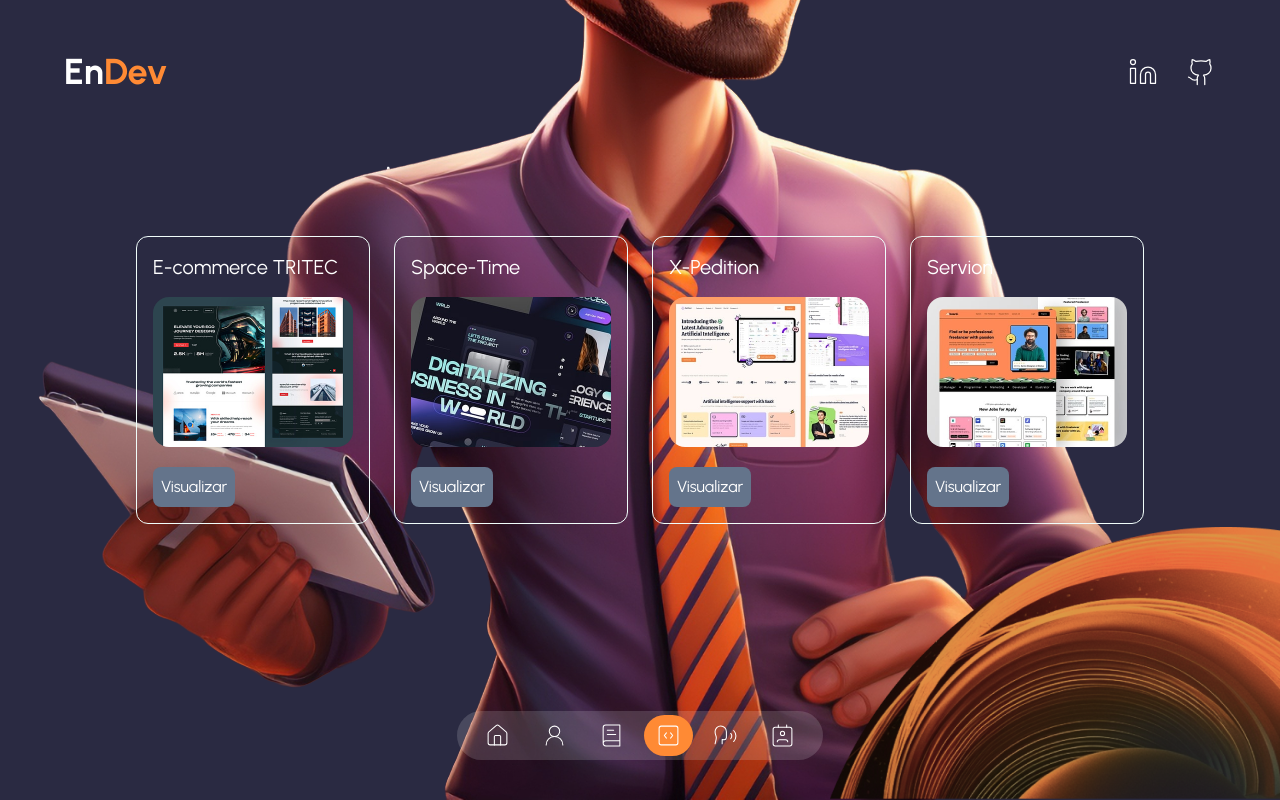
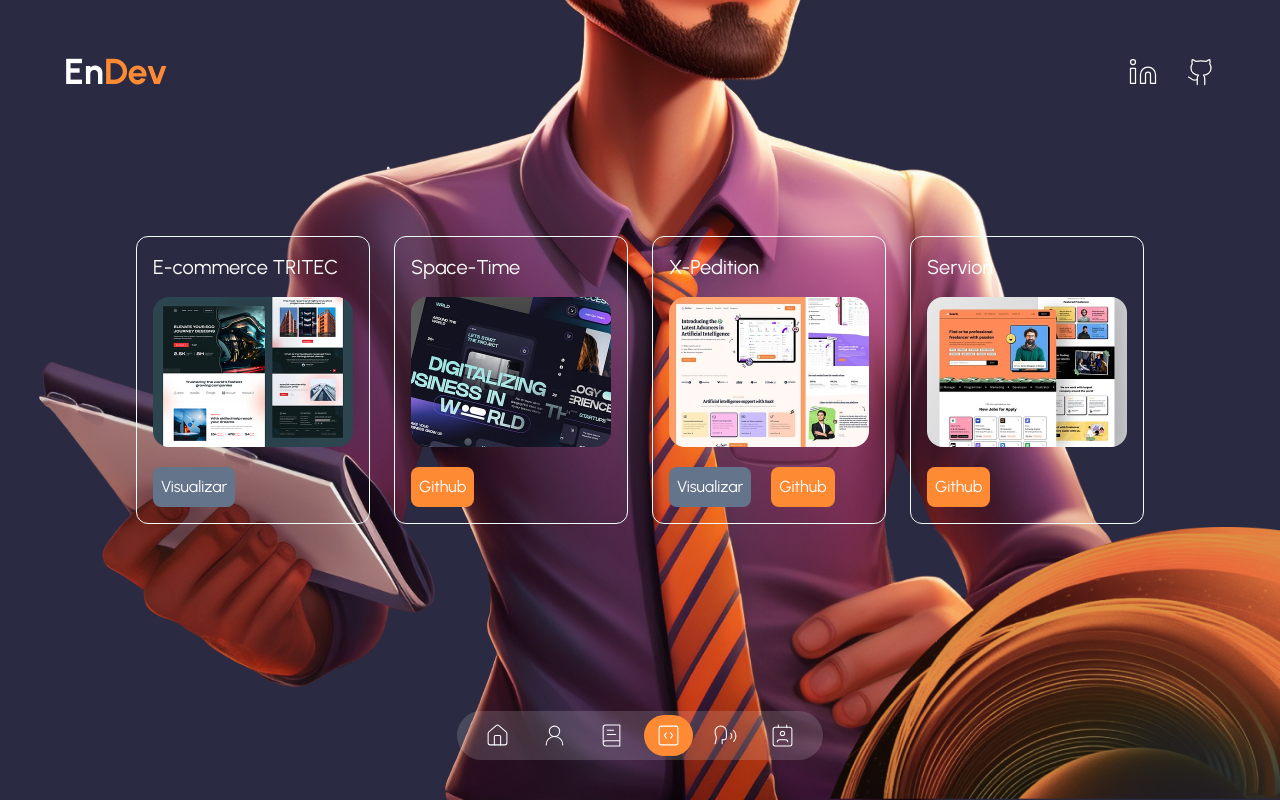
Before and after one commit to enmedinad/Portfolio, a Next.js app: page /portfolio in a window 1280 px wide. Built offline with nearby package versions, Linux system fonts and the light colour scheme.

Commit message:
Update urlLink Behavior

```diff
--- a/components/portfolio-box.tsx
+++ b/components/portfolio-box.tsx
@@ -24,9 +24,13 @@ const PortfolioBox = (props: PortfolioBoxProps) => {
             <Image src={image} alt="Image Product" width={200} height={200}
             className="w-full md:w-[200px] rounded-2xl h-auto" />
             <div className="flex gap-5 mt-5">
-                <Link href={urlLive} className="p-2 transition duration-150 rounded-lg bg-slate-500 hover:bg-slate-500/80">
-                    Visualizar
-                </Link>
+
+                {urlLive !== "false" && (
+                    <Link href={urlLive} className="p-2 transition duration-150 rounded-lg bg-slate-500 hover:bg-slate-500/80">
+                        Visualizar
+                    </Link>
+                )}
+
 
 
                 {urlGithub !== "false" && (
--- a/data.tsx
+++ b/data.tsx
@@ -96,13 +96,6 @@ export const dataCounter = [
         id: 2,
         endCounter: 4,
         text: "Proyectos finalizados",
-        lineRight: true,
-        lineRightMobile: true,
-    },
-    {
-        id: 3,
-        endCounter: 4,
-        text: "Clientes Satisfechos",
         lineRight: false,
         lineRightMobile: false,
     },
@@ -143,22 +136,22 @@ export const dataPortfolio = [
         id: 2,
         title: "Space-Time",
         image: "/image-2.jpg",
-        urlGithub: "false",
-        urlLive: "#!",
+        urlGithub: "https://github.com/enmedinad/Mis-Proyectos/tree/main/Space-time",
+        urlLive: "false",
     },
     {
         id: 3,
         title: "X-Pedition",
         image: "/image-3.jpg",
-        urlGithub: "false",
-        urlLive: "#!",
+        urlGithub: "https://github.com/enmedinad/Mis-Proyectos/tree/main/X-pedition",
+        urlLive: "false!",
     },
     {
         id: 4,
         title: "Servion",
         image: "/image-4.jpg",
-        urlGithub: "false",
-        urlLive: "#!",
+        urlGithub: "https://github.com/enmedinad/Mis-Proyectos/tree/main/Servion",
+        urlLive: "false",
     }
 ];
 
```
